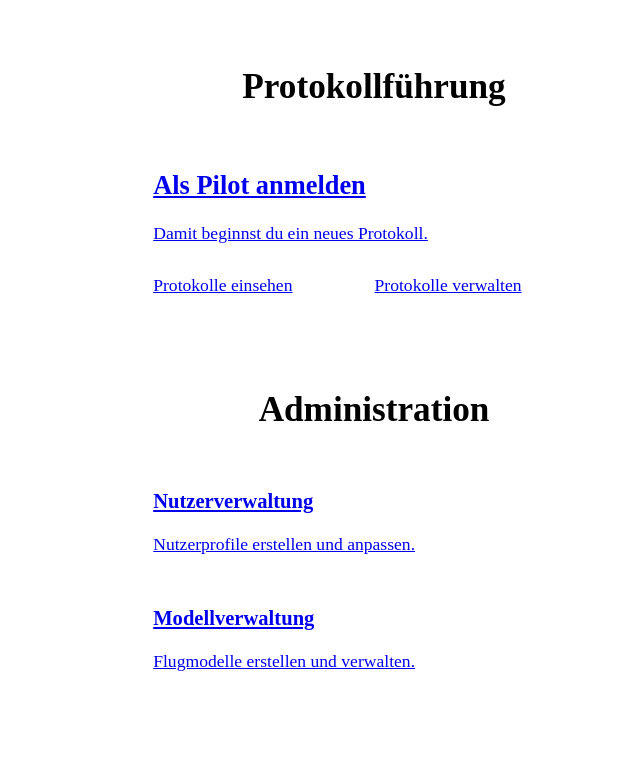
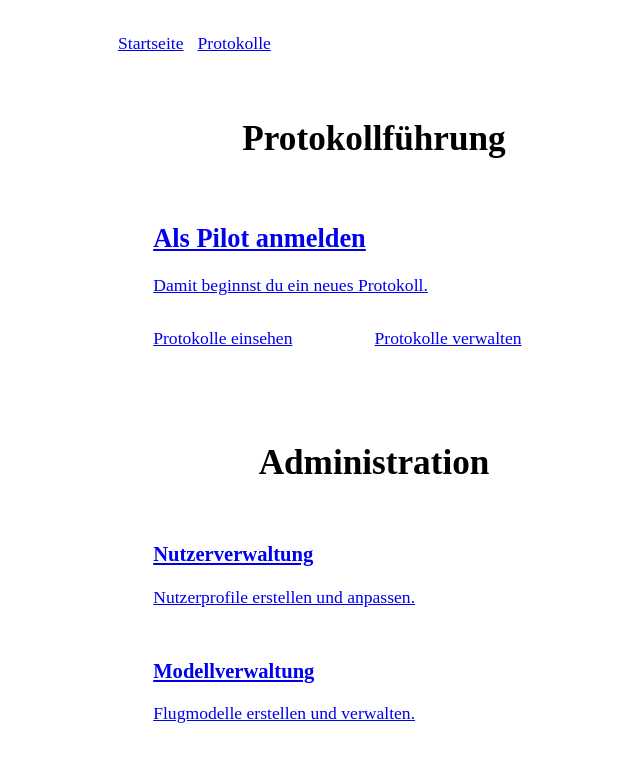
Before and after one commit to jakobkmar/E09-modellflug-logbuch, a Vue app in the folder src/frontend/: page / in a window 1280 px wide. Shown: the top 762 px of the page, without its empty margins (266-906 px from the left). Built offline with nearby package versions, Linux system fonts and the light colour scheme.

Commit message:
Add navigation bar

```diff
--- a/src/frontend/src/components/PageWrapper.vue
+++ b/src/frontend/src/components/PageWrapper.vue
@@ -1,4 +1,14 @@
 <template>
+  <div class="flex-center">
+    <div
+      style="display: flex; flex-direction: row; gap: 0.8em;
+      padding-left: 1em; padding-right: 1em; padding-top: 0.4em; padding-bottom: 0.4em;
+      margin-top: 1em; max-width: 512px; width: 100%;"
+      class="card mb-2">
+      <RouterLink to="/">Startseite</RouterLink>
+      <RouterLink to="/protocol/list">Protokolle</RouterLink>
+    </div>
+  </div>
   <div class="flex-center">
     <div class="content-wrapper">
       <slot/>
```
